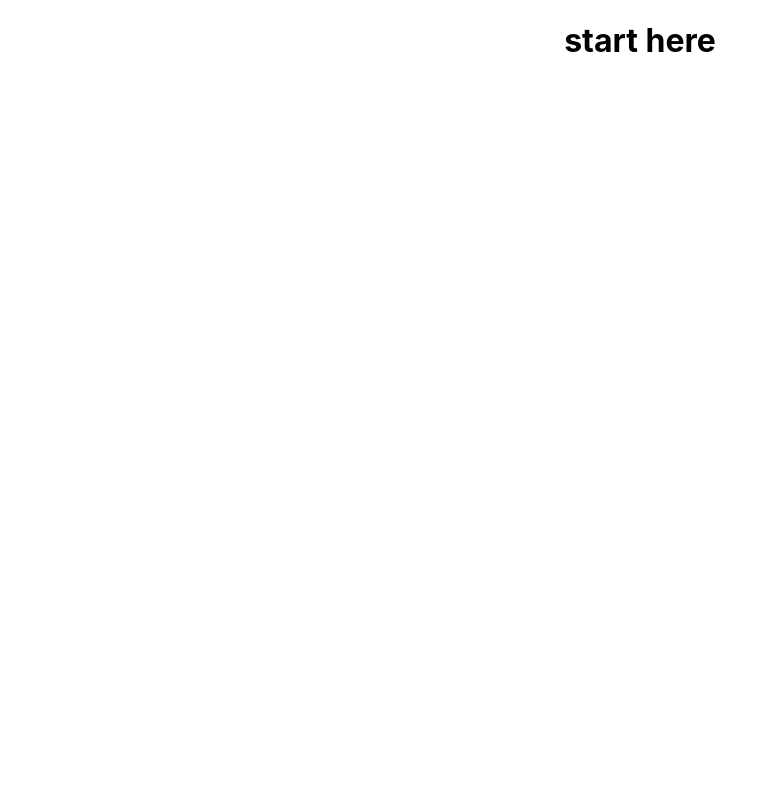
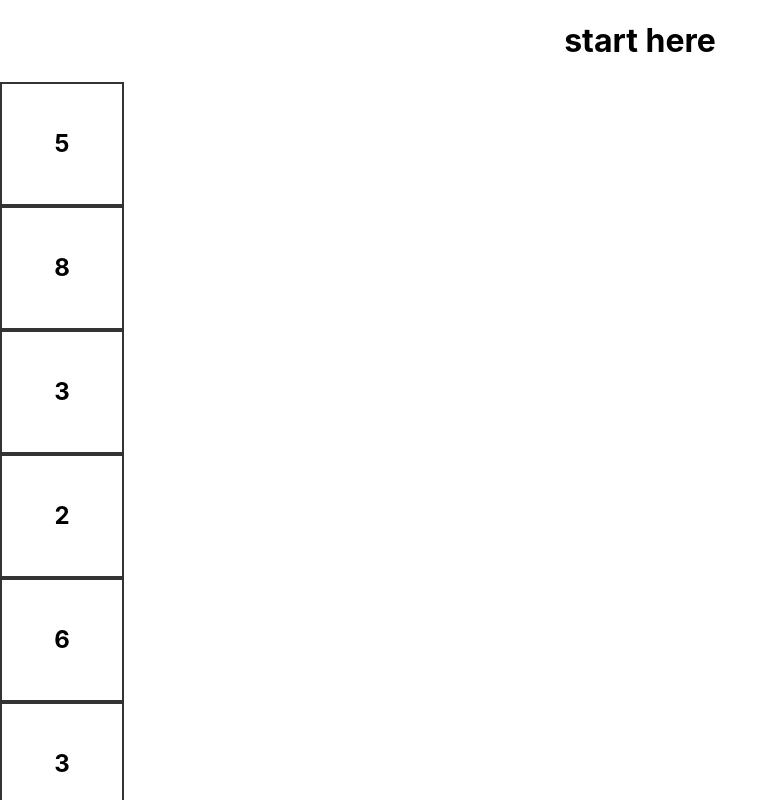
Before and after one commit to PafnutiyMcNick/createApp, a React (Create React App) app in the folder client/: page / in a window 1280 px wide. Shown: the top 800 px of the page, without its empty margins (0-778 px from the left). Built offline with nearby package versions, Linux system fonts and the light colour scheme.

Commit message:
add cards

```diff
--- /dev/null
+++ b/client/src/components/game.css
@@ -0,0 +1,16 @@
+.App {
+    text-align: center;
+}
+
+
+.card {
+    width: 120px;
+    height: 120px;
+    display: flex;
+    align-items: center;
+    justify-content: center;
+    font-size: 24px;
+    font-weight: bold;
+    border: 2px solid #333;
+    cursor: pointer;
+}
--- a/client/src/components/game.jsx
+++ b/client/src/components/game.jsx
@@ -1,4 +1,5 @@
 import React, { useState, useEffect } from 'react';
+import './game.css'
 
 const generateCards = () => {
   const symbols = [1, 2, 3, 4, 5, 6, 7, 8];
@@ -20,8 +21,24 @@ const shuffleArray = (array) => {
 
 const Game = () => {
     const cards = generateCards();
+    console.log(cards)
 
-  console.log(cards)
+    const renderCard = (symbol, index) => {
+        return (
+            <div key = {index}
+            className = 'card'
+            >
+            {symbol}
+            </div>
+        )
+    }
+
+    return(
+        <div>
+         {cards.map((symbol, index) => renderCard(symbol, index))}
+
+        </div>
+    )
 };
 
 export default Game;
```
